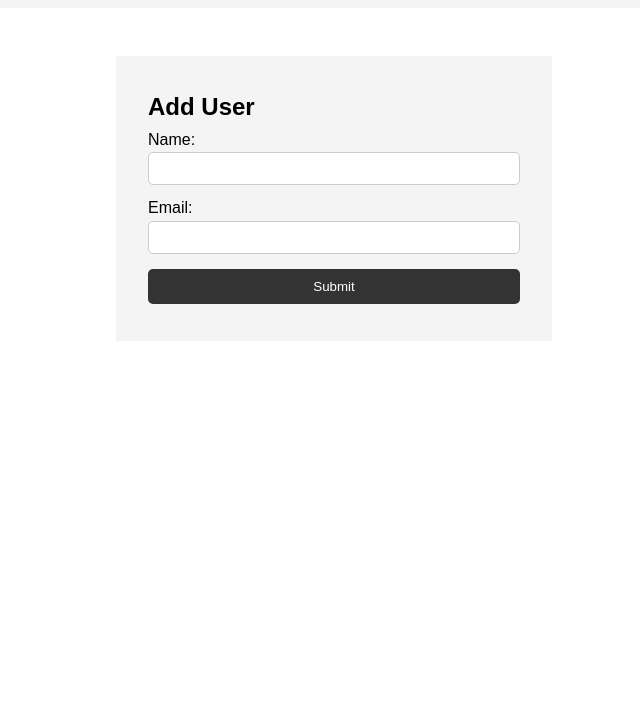
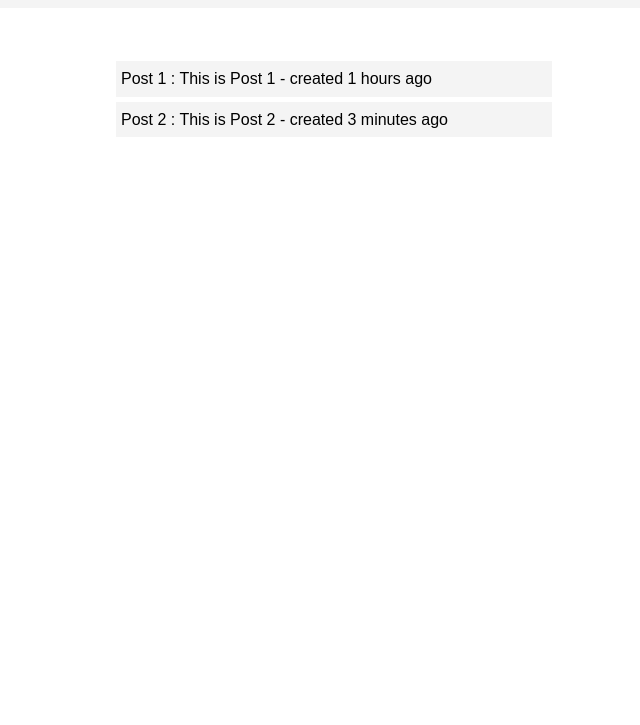
Before and after one commit to reachvivek/git_practice_assignment, a plain HTML site: page index.html in a window 1280 px wide. Shown: the part 75-800 px from the top of the page, without its empty margins (306-946 px from the left). Drawn offline with Linux system fonts and the light colour scheme.

Commit message:
Posts and timer callback

```diff
--- a/index.html
+++ b/index.html
@@ -9,31 +9,14 @@
   </head>
   <body>
     <header>
-      <h1>JS For Beginners</h1>
+      <h1>Posts</h1>
     </header>
 
     <section class="container">
-      <form id="my-form" onsubmit="return false">
-        <h1>Add User</h1>
-        <div class="msg"></div>
-        <div>
-          <label for="name">Name:</label>
-          <input type="text" id="name">
-        </div>
-        <div>
-          <label for="email">Email:</label>
-          <input type="text" id="email">
-        </div>
-        <input class="btn" type="submit" value="Submit">
-      </form>
+      <ul class="list-group-item"></li>
+      <div class="msg">
 
-      <ul id="users"></ul>
-
-      <!-- <ul class="items">
-        <li class="item">Item 1</li>
-        <li class="item">Item 2</li>
-        <li class="item">Item 3</li>
-      </ul> -->
+      </div>
     </section>
     <script src="script.js"></script>
   </body>
--- a/script.js
+++ b/script.js
@@ -1,15 +1,58 @@
-// let multiply = (x,y){
-//     console.log(x*y)
-// }
+const posts=[
+	{title: "Post 1", body:"This is Post 1", createdAt: new Date(new Date().setTime(new Date().getTime()-5990000))},
+	{title: "Post 2", body:"This is Post 2", createdAt: new Date(new Date().setTime(new Date().getTime()-200000))}
+]
 
-let multiply=function(x){
-    return function(y){
-        console.log(x*y)
-    }
+function getPosts(){
+	setTimeout(()=>{
+		let output=''
+		posts.forEach(post=>{
+			output+=`<li>${post.title} : ${post.body} - created ${timeSince(post.createdAt)}</li>`
+		})
+		document.querySelector('.msg').innerHTML=output
+	}, 1000)
 }
 
-let multiplyByTwo=multiply(2)
-multiplyByTwo(2)
+function timeSince(date) {
+	var seconds = Math.floor((new Date() - date) / 1000);
+	var interval = seconds / 31536000;
+	if (interval > 1) {
+		return Math.floor(interval) + " years ago";
+	}
+	interval = seconds / 2592000;
+	if (interval > 1) {
+		return Math.floor(interval) + " months ago";
+	}
+	interval = seconds / 86400;
+	if (interval > 1) {
+		return Math.floor(interval) + " days ago";
+	}
+	interval = seconds / 3600;
+	if (interval > 1) {
+		return Math.floor(interval) + " hours ago";
+	}
+	interval = seconds / 60;
+	if (interval > 1) {
+		return Math.floor(interval) + " minutes ago";
+	}
+	return Math.floor(seconds) + " seconds ago";
+}
 
-// let multiplyByThree=multiply.bind(this, 3)
-// multiplyByThree(5)
+
+setInterval(getPosts, 1000)
+
+function createPost(post, callback, time) {
+	setTimeout(()=>{
+		post.createdAt=new Date()
+		posts.push(post)
+		callback()
+	}, time);
+}
+
+
+let i=3;
+
+while (i<10){
+	createPost({title: "Post "+i, body:"This is Post "+i, createdAt: ""}, getPosts, i*3000)
+	i++
+}
```
